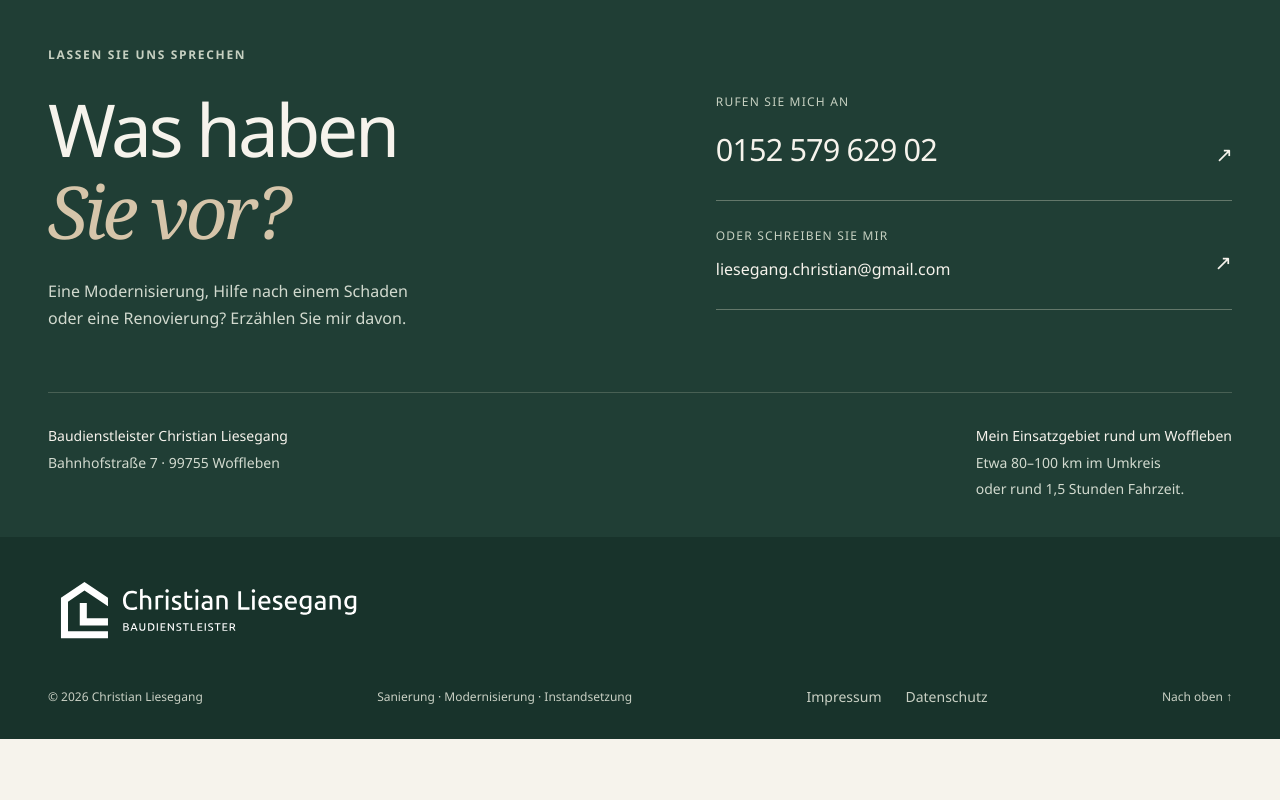
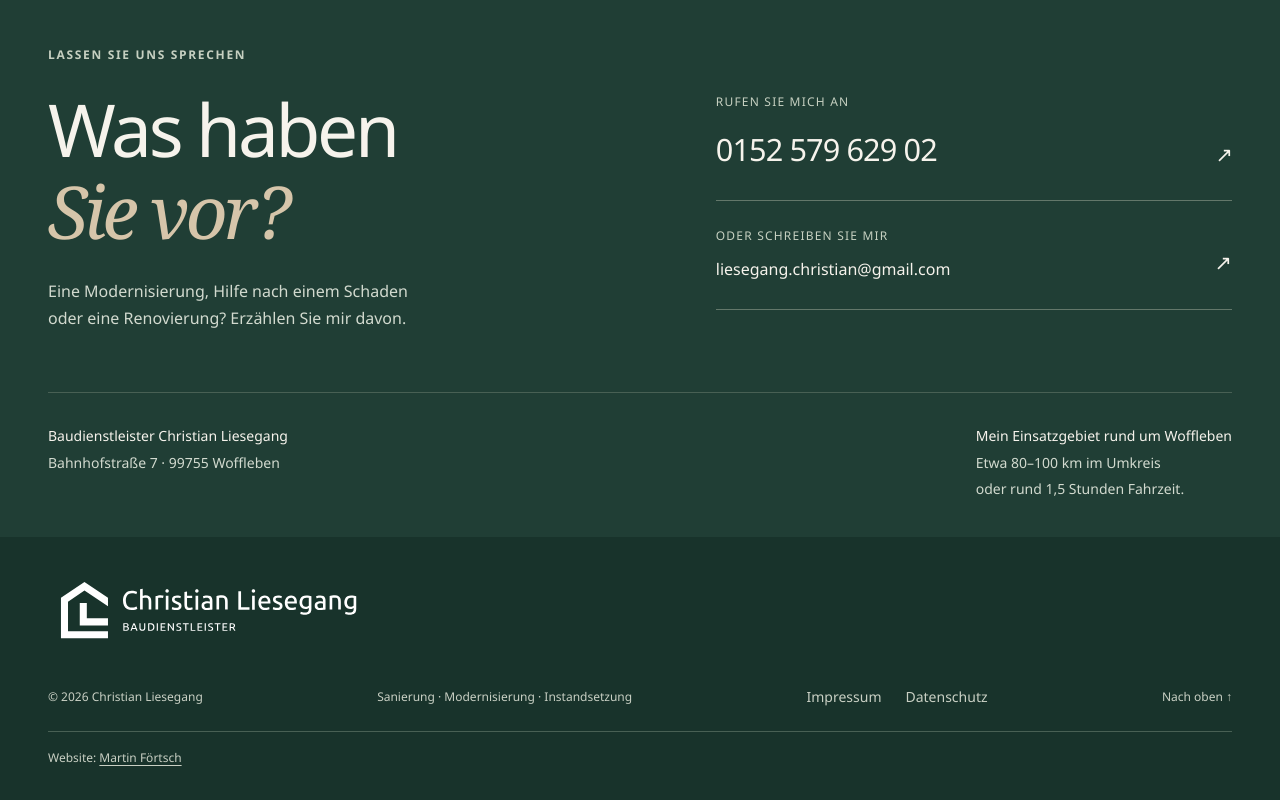
Before and after one commit to foertscm/baudienstleister-liesegang, a plain HTML site: page website/dist/index.html in a window 1280 px wide. Shown: the part 6083-6883 px from the top of the page. Before the commit the page ends 6822 px from the top, so only its background shows below. Drawn offline with Linux system fonts and the light colour scheme.

Commit message:
added contributor and imprints

```diff
--- a/website/dist/index.html
+++ b/website/dist/index.html
@@ -267,6 +267,7 @@
     <footer class="site-footer">
       <div class="container footer-brand-row"><a class="footer-brand" href="#start" aria-label="Baudienstleister Christian Liesegang – zur Startseite"><img src="assets/christian-liesegang-logo-v3-white.svg" width="871" height="224" alt="Christian Liesegang – Baudienstleister" loading="lazy"></a></div>
       <div class="container footer-inner"><p>© <span id="year">2026</span> Christian Liesegang</p><p>Sanierung · Modernisierung · Instandsetzung</p><nav class="footer-legal" aria-label="Rechtliche Informationen"><a href="impressum.html">Impressum</a><a href="datenschutz.html">Datenschutz</a></nav><a href="#start">Nach oben <span aria-hidden="true">↑</span></a></div>
+      <div class="container footer-credit"><p>Website: <a href="mailto:martin.foertsch@gmail.com" aria-label="Martin Förtsch per E-Mail kontaktieren">Martin Förtsch</a></p></div>
     </footer>
     <dialog class="photo-viewer" aria-labelledby="photo-viewer-caption">
       <div class="photo-viewer-toolbar"><span>Einblicke in meine Arbeit</span><button class="photo-viewer-close" type="button" autofocus>Schließen <span aria-hidden="true">×</span></button></div>
--- a/website/dist/styles.css
+++ b/website/dist/styles.css
@@ -184,6 +184,10 @@ html.photo-viewer-open { overflow: hidden; }
 .footer-legal { display: flex; flex-wrap: wrap; align-items: center; gap: 8px 24px; font-size: .875rem; }
 .footer-legal a { display: inline-flex; align-items: center; min-height: 44px; }
 .footer-legal [aria-current="page"] { text-decoration: underline; text-underline-offset: 4px; }
+.footer-credit { margin-top: 12px; padding-top: 4px; border-top: 1px solid #486054; font-size: .75rem; }
+.footer-credit p { margin: 0; }
+.footer-credit a { display: inline-flex; align-items: center; min-height: 44px; text-decoration: underline; text-underline-offset: 3px; }
+.footer-credit a:hover { color: var(--cream); }
 .legal-page { max-width: 900px; padding-block: 64px 90px; }
 .legal-page h1 { color: var(--green); font-size: clamp(2.25rem, 4.6vw, 3.5rem); margin-bottom: 22px; }
 .legal-intro { max-width: 680px; font-size: 1.08rem; color: var(--muted); }
```
Also changed, not shown: website/dist/badmodernisierung.html (+1 -0 lines), website/dist/datenschutz.html (+1 -0 lines), website/dist/impressum.html (+1 -0 lines), website/dist/renovierung-instandsetzung.html (+1 -0 lines), website/dist/schadensanierung.html (+1 -0 lines), 1 other file.
